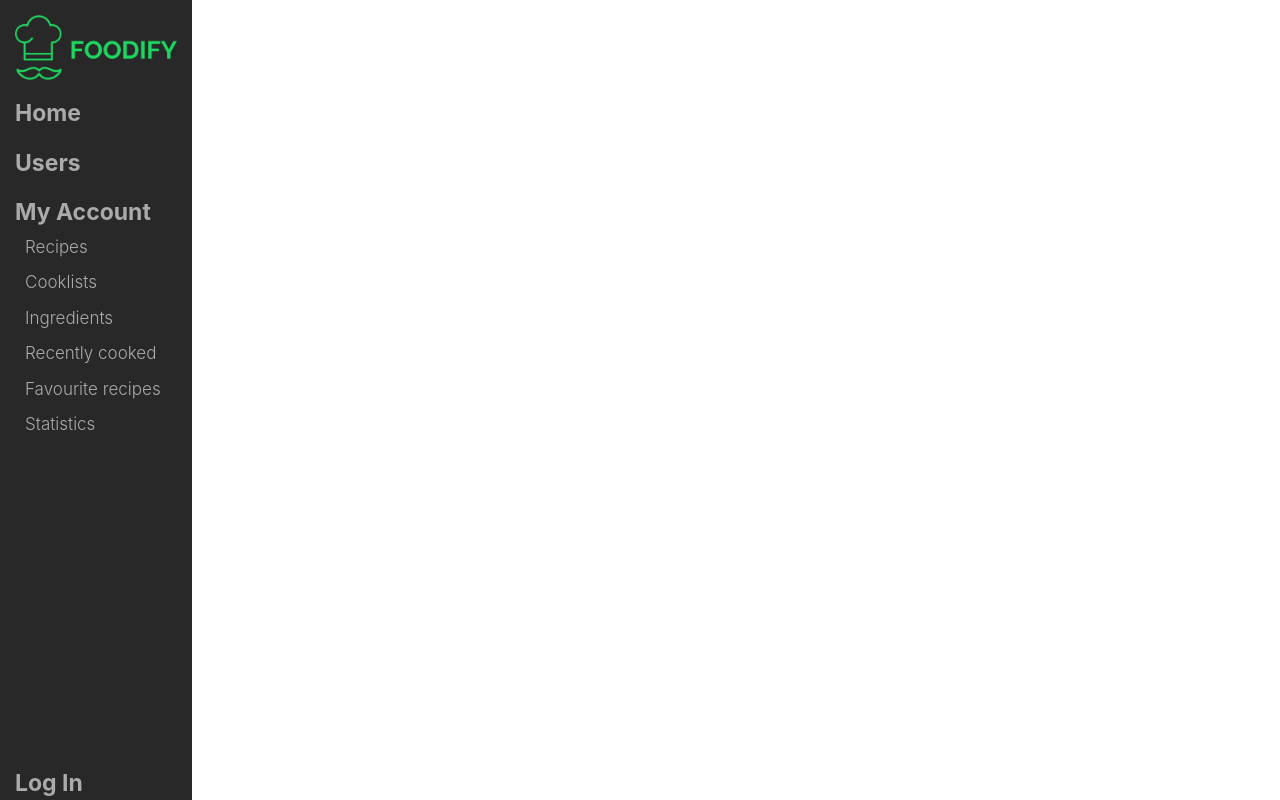
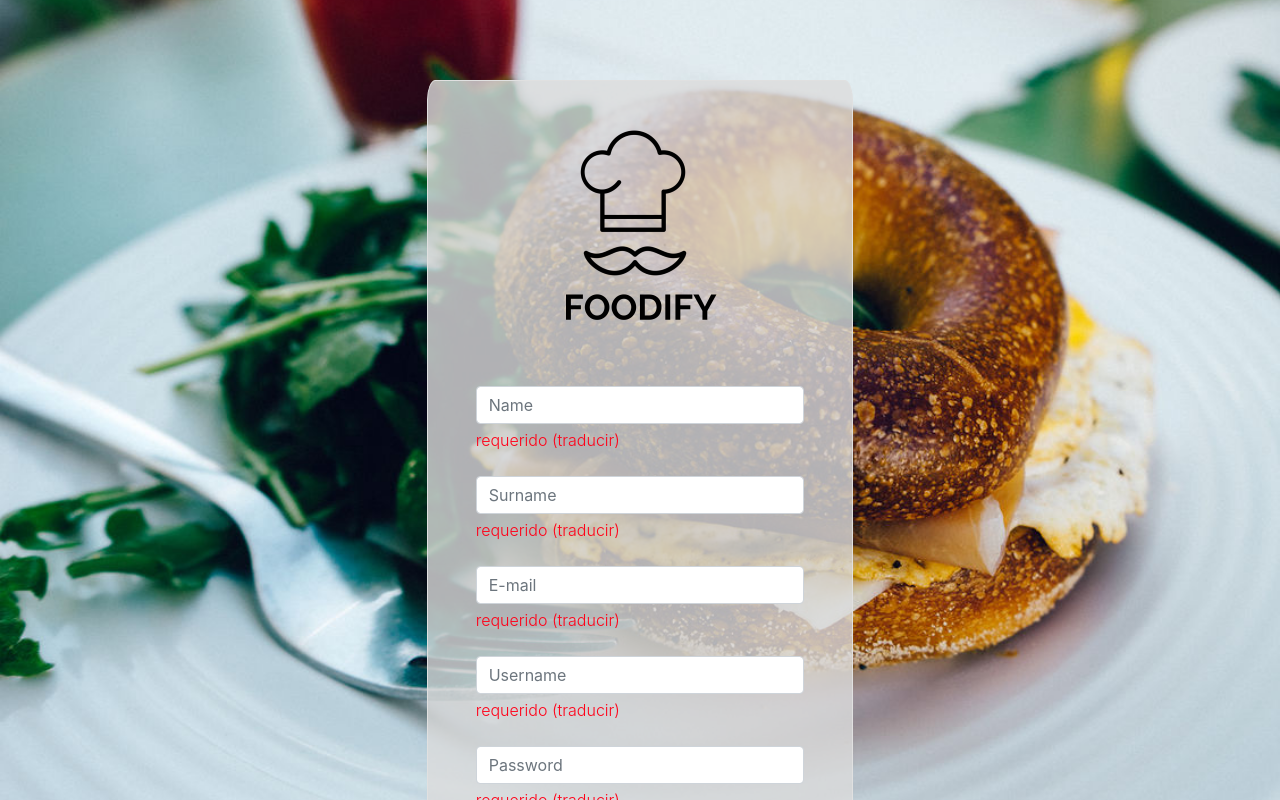
Before and after one commit to PopClom/paw-2019a-2-front, a React (Create React App) app: page /register in a window 1280 px wide. Built offline with nearby package versions, Linux system fonts and the light colour scheme.

Commit message:
register completo con forms

```diff
--- a/src/App.js
+++ b/src/App.js
@@ -7,6 +7,7 @@ import {
 import Home from './views/Home';
 import Recipe from './views/Recipe';
 import Login from './views/Login';
+import Register from './views/Register'
 import Sidebar from './components/Sidebar';
 
 function App({t}) {
@@ -14,6 +15,7 @@ function App({t}) {
         <Router>
             <Switch>
                 <Route exact path="/(login)" component={LoginContainer}/>
+                <Route exact path="/(register)" component={LoginContainer}/>
                 <Route component={DefaultContainer}/>
             </Switch>
         </Router>
@@ -24,6 +26,7 @@ const LoginContainer = () => (
     <div className="fullHeight">
         <Route exact path="/" render={() => <Redirect to="/login"/>}/>
         <Route path="/login" component={Login}/>
+        <Route path="/register" component={Register}/>
     </div>
 );
 
--- a/src/helpers/index.js
+++ b/src/helpers/index.js
@@ -1,3 +1,12 @@
 export const formatNumber = (value, decimals = 0) => {
     return value.toFixed(decimals);
 };
+
+export function handleInputChange(event, validate = null) {
+    let name = event.target.name;
+    let value = event.target.value;
+    this.setState({[name]: value}, () => {
+        if(validate != null)
+            validate(name, value)
+    });
+};
--- a/src/style/style.css
+++ b/src/style/style.css
@@ -43,7 +43,11 @@ body.modal-open {
 }
 
 .login, .error {
-    height: 100%;
+    z-index: 1000;
+    overflow-y: scroll;
+    height: 100% !important;
+    width: 100% !important;
+    overflow-x: hidden !important;
     background: url('../assets/img/background_login.jpeg') no-repeat center center fixed;
     -webkit-background-size: cover;
     -moz-background-size: cover;
@@ -52,6 +56,11 @@ body.modal-open {
 }
 
 .register {
+    z-index: 1000;
+    overflow-y: scroll;
+    height: 100% !important;
+    width: 100% !important;
+    overflow-x: hidden !important;
     background: url('../assets/img/background_register.jpeg') no-repeat center center fixed;
     -webkit-background-size: cover;
     -moz-background-size: cover;
@@ -60,7 +69,7 @@ body.modal-open {
 }
 
 .logo {
-    height: 20%;
+    height: 200px;
     min-height: 180px;
     margin-bottom: 10%;
 }
@@ -81,7 +90,7 @@ body.modal-open {
 }
 
 .offset_login, .offset_error {
-    height: 20%;
+    height: 10%;
 }
 
 .offset_register {
@@ -89,13 +98,11 @@ body.modal-open {
 }
 
 .centered_login, .centered_error {
-    height: 60%;
     background: rgba(221,221,221,0.8);
     border-radius: 2%;
 }
 
 .centered_register {
-    height: auto;
     background: rgba(221,221,221,0.8);
     border-radius: 2%;
 }
@@ -272,7 +279,18 @@ a.custom-card{
     text-align: right;
 }
 
+.error-text{
+    text-align: left;
+    color: #ff0219 !important;
+}
+
+.register-login-input{
+    margin-bottom: 0 !important;
+    margin-top: 1.5rem !important;
+}
+
 .register-btn{
+    margin-left: 10px;
     color: #007bff !important;
 }
 
@@ -417,6 +435,10 @@ a.custom-card{
 .comment-vote{
     margin-right: 15px;
     float: left;
+}
+
+.no-margin{
+    margin: 0 !important;
 }
 
 .navigation-delete{
@@ -844,14 +866,6 @@ a.custom-card{
         padding: 0 !important;
     }
 
-    .offset_login, .offset_error {
-        height: 12%;
-    }
-
-    .offset_register {
-        height: 7%;
-    }
-
     .form-row {
         margin-right: 0 !important;
         margin-left: 0 !important;
--- a/src/views/Login.js
+++ b/src/views/Login.js
@@ -2,7 +2,7 @@ import React from 'react';
 import {withTranslation, Trans} from 'react-i18next';
 import foodifyImage from '../assets/img/foodify.png';
 import {Link} from "react-router-dom";
-
+import {handleInputChange} from "../helpers";
 
 class Login extends React.Component {
 
@@ -10,26 +10,28 @@ class Login extends React.Component {
         super(props);
         this.state = {
             username: '',
-            password: ''
+            password: '',
+            loginError: false
         };
-        this.handleChange = this.handleChange.bind(this);
+
+        this.handleInputChange = handleInputChange.bind(this);
         this.handleLoginSubmit = this.handleLoginSubmit.bind(this);
     }
 
     componentDidMount() {
+
+    }
+
+    validateField(name, value) {
     }
 
     handleLoginSubmit(event) {
-        console.log('submit');
-    }
-
-    handleChange(event) {
-        this.setState({username: event.target.username});
-        this.setState({password: event.target.password});
+        event.preventDefault();
+        /*validar si las credenciales son correctas, si no loginError = true*/
+        this.setState({loginError: true});
     }
 
     render() {
-        const {username, password} = this.state;
         const {t} = this.props;
 
         return (
@@ -38,18 +40,16 @@ class Login extends React.Component {
                 <form encType="application/x-www-form-urlencoded"
                       className="centered_login text-center border border-light p-5 col-xl-4 col-lg-6 col-md-6 col-sm-8 col-xs-10 container"
                       onSubmit={this.handleLoginSubmit}>
-
                     <img className="logo" src={foodifyImage} alt="LOGO"/>
 
-                    <input type="text" id="username" name="j_username" className="form-control mb-4"
-                           placeholder={t('User.username')} value={username} onChange={this.handleChange}/>
+                    <input type="text" name="username" className="form-control mb-4"
+                           placeholder={t('User.username')} onChange={this.handleInputChange}/>
 
-                    <input type="password" id="password" name="j_password" className="form-control mb-4"
-                           placeholder={t('User.password')} value={password} onChange={this.handleChange}/>
+                    <input type="password" name="password" className="form-control mb-4"
+                           placeholder={t('User.password')} onChange={this.handleInputChange}/>
 
-                    <div className="form-text text-muted mb-4">
-                        <Trans i18nKey="confirmationError"/>
-                    </div>
+                    {this.state.loginError === true &&
+                    <errors className="form-text text-muted mb-4" element="small"><Trans>TRADUCIR ERROR LOGUEO</Trans></errors>}
 
                     <div className="d-flex justify-content-around">
                         <div>
@@ -67,9 +67,9 @@ class Login extends React.Component {
                     </button>
                     <p>
                         <Trans i18nKey="notAmember"/>
-                        <a href={'$'} className="register-btn">
+                        <Link to={`/register`} className="register-btn">
                             <Trans i18nKey="register"/>
-                        </a>
+                        </Link>
                     </p>
                 </form>
                 <div className="offset_login"/>
--- /dev/null
+++ b/src/views/Register.js
@@ -0,0 +1,189 @@
+import React from 'react';
+import {withTranslation, Trans} from 'react-i18next';
+import foodifyImage from '../assets/img/foodify.png';
+import {Link} from "react-router-dom";
+import {handleInputChange} from "../helpers";
+
+class Register extends React.Component {
+
+    constructor(props) {
+        super(props);
+        this.state = {
+            firstName: '',
+            lastName: '',
+            email: '',
+            username: '',
+            password: '',
+            repeatPassword: '',
+            formErrors: {firstName: 'requerido (traducir)', lastName: 'requerido (traducir)', email: 'requerido (traducir)', username: 'requerido (traducir)', password: 'requerido (traducir)', repeatPassword: 'requerido (traducir)'},
+            formValid: false
+        };
+
+        this.handleInputChange = handleInputChange.bind(this);
+        this.handleRegisterSubmit = this.handleRegisterSubmit.bind(this);
+    }
+
+    componentDidMount() {
+    }
+
+    handleRegisterSubmit(event) {
+
+    }
+
+    validateField(name, value) {
+        let fieldValidationErrors = this.state.formErrors;
+
+        switch (name) {
+            case 'firstName': {
+                if (value.length < 2 || value.length > 100)
+                    fieldValidationErrors.firstName = 'logIn';
+                else
+                    fieldValidationErrors.firstName = '';
+                break;
+            }
+            case 'lastName': {
+                if (value.length < 2 || value.length > 100)
+                    fieldValidationErrors.lastName = 'logIn';
+                else
+                    fieldValidationErrors.lastName = '';
+                break;
+            }
+            case 'email': {
+                if (value.length < 6 || value.length > 100)
+                    fieldValidationErrors.email = 'logIn';
+
+                // preguntar a la api si esta disponible
+                else
+                    fieldValidationErrors.email = '';
+                break;
+            }
+            case 'username': {
+                if (value.length < 1 || value.length > 40)
+                    fieldValidationErrors.username = 'logIn';
+
+                // preguntar a la api si esta disponible
+                else
+                    fieldValidationErrors.username = '';
+                break;
+            }
+            case 'password': {
+                if (value.length < 6 || value.length > 100)
+                    fieldValidationErrors.password = 'logIn';
+                else
+                    fieldValidationErrors.password = '';
+                break;
+            }
+            case 'repeatPassword': {
+                if (value.length < 6 || value.length > 100)
+                    fieldValidationErrors.repeatPassword = 'logIn';
+                else if (value !== this.state.password)
+                    fieldValidationErrors.repeatPassword = 'logIn';
+                else
+                    fieldValidationErrors.repeatPassword = '';
+                break;
+            }
+            default:
+                break;
+        }
+
+        this.setState({formErrors: fieldValidationErrors});
+
+        let formValid = true;
+        Object.values(fieldValidationErrors).forEach((item) => {
+            console.log(item);
+            if(item.length > 0)
+                formValid = false;
+        });
+
+        console.log(formValid);
+        this.setState({formValid: formValid});
+    }
+
+    render() {
+        const {t} = this.props;
+
+        return (
+
+            <div className="register">
+                <div className="offset_register"/>
+                <form onSubmit={this.handleRegisterSubmit()} encType="multipart/form-data"
+                      className="centered_register text-center border border-light p-5 col-xl-4 col-lg-6 col-md-6 col-sm-8 col-xs-10 container">
+                    <img className="logo" src={foodifyImage} alt="LOGO"/>
+
+                    {/*First name*/}
+                    <input placeholder={t('User.name')}
+                           onChange={e => this.handleInputChange(e, this.validateField.bind(this))}
+                           type="text" name="firstName"
+                           className="form-control mb-4 register-login-input"/>
+                    <errors className="form-text text-muted mb-4 error-text" element="small">
+                        <Trans>{this.state.formErrors.firstName}</Trans></errors>
+
+
+                    {/*Last name*/}
+                    <input placeholder={t('User.surname')}
+                           onChange={e => this.handleInputChange(e, this.validateField.bind(this))}
+                           type="text" name="lastName"
+                           className="form-control mb-4 register-login-input"/>
+                    <errors className="form-text text-muted mb-4 error-text" element="small">
+                        <Trans>{this.state.formErrors.lastName}</Trans></errors>
+
+
+                    {/*E-mail*/}
+                    <input placeholder={t('User.email')}
+                           onChange={e => this.handleInputChange(e, this.validateField.bind(this))}
+                           type="text" name="email"
+                           className="form-control mb-4 register-login-input"/>
+                    <errors className="form-text text-muted mb-4 error-text" element="small">
+                        <Trans>{this.state.formErrors.email}</Trans></errors>
+
+
+                    {/*username*/}
+                    <input placeholder={t('User.username')}
+                           onChange={e => this.handleInputChange(e, this.validateField.bind(this))}
+                           type="text" name="username"
+                           className="form-control mb-4 register-login-input"/>
+                    <errors className="form-text text-muted mb-4 error-text" element="small">
+                        <Trans>{this.state.formErrors.username}</Trans></errors>
+
+
+                    {/*Password*/}
+                    <input placeholder={t('User.password')}
+                           onChange={e => this.handleInputChange(e, this.validateField.bind(this))}
+                           type="password" name="password"
+                           className="form-control mb-4 register-login-input"/>
+                    <errors className="form-text text-muted mb-4 error-text" element="small">
+                        <Trans>{this.state.formErrors.password}</Trans></errors>
+
+
+                    {/*Repeat password*/}
+                    <input placeholder={t('User.repeatPassword')}
+                           onChange={e => this.handleInputChange(e, this.validateField.bind(this))}
+                           type="password" name="repeatPassword"
+                           className="form-control mb-4 register-login-input"/>
+                    <errors className="form-text text-muted mb-4 error-text" element="small">
+                        <Trans>{this.state.formErrors.repeatPassword}</Trans></errors>
+
+
+                    {/*Sign up button*/}
+                    <button className="btn btn-info my-4 btn-block" type="submit" disabled={!this.state.formValid}>
+                        <Trans i18nKey="Register.signUp"/>
+                    </button>
+
+                    <p>
+                        <Trans i18nKey="alreadyMember"/>
+                        <Link to={`/login`} className="register-btn">
+                            <Trans i18nKey="logIn"/>
+                        </Link>
+                    </p>
+
+                </form>
+                <div className="offset_register"/>
+            </div>
+        );
+    }
+}
+
+const Extended = withTranslation()(Register);
+Extended.static = Register.static;
+
+export default Extended;
```
